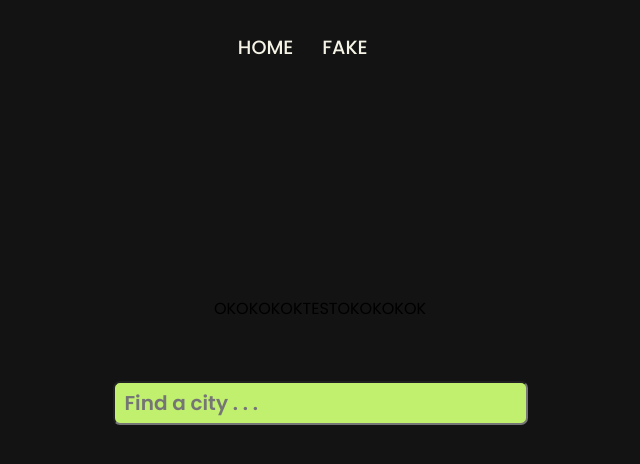
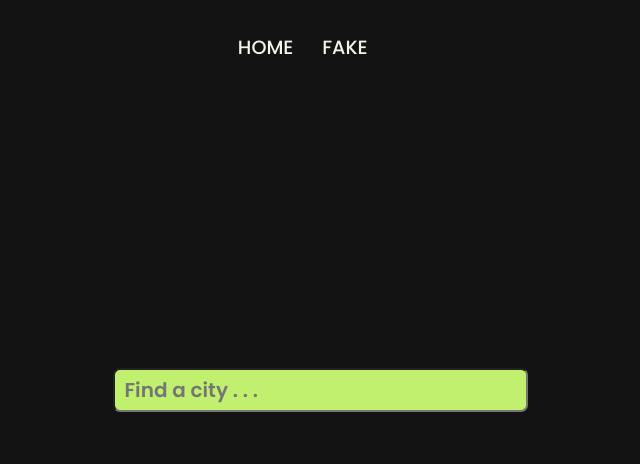
Before and after one commit to VOOSsebastien/04-modern-javascript-anatomy, a plain HTML site: page index.html in a window 1280 px wide. Shown: the whole page, without its empty margins (320-960 px from the left). Drawn offline with Linux system fonts and the light colour scheme.

Commit message:
reChange

```diff
--- a/index.html
+++ b/index.html
@@ -1,6 +1,5 @@
 <!DOCTYPE html>
 <html lang="en">
-    OKOKOKOKTESTOKOKOKOK
 <head>
     <meta charset="UTF-8">
     <meta http-equiv="X-UA-Compatible" content="IE=edge">
```
